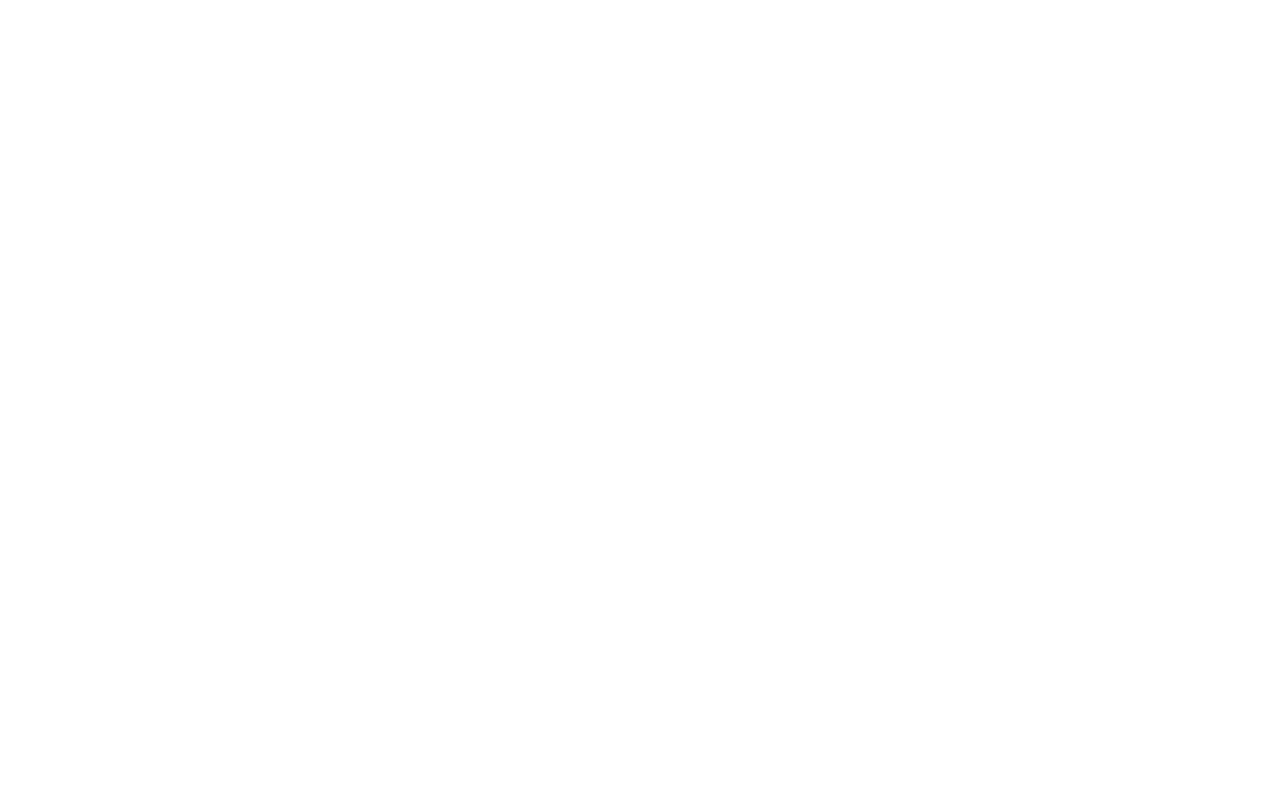
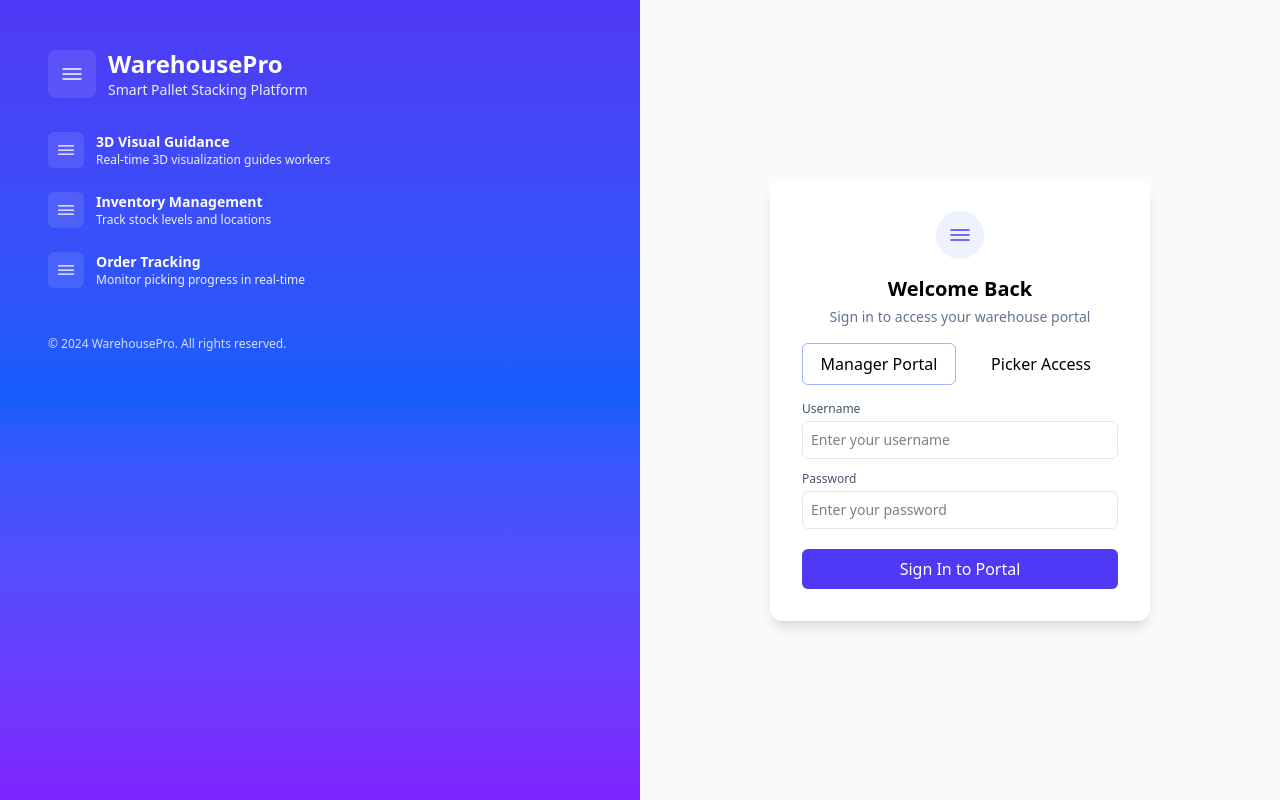
Before and after one commit to AI-Pallet-Piler/Front-end-Web, a React (Vite) app: page /login in a window 1280 px wide. Before the commit this address had no page. Built offline with nearby package versions, Linux system fonts and the light colour scheme.

Commit message:
Login page link fwith logout button
temp authentication (client sided) for manager, added the login page from figma linked to the applicaition

TO add: picker login for app

```diff
--- a/src/App.tsx
+++ b/src/App.tsx
@@ -8,11 +8,18 @@
 import AddProduct from "./pages/AddProduct";
 import EditProduct from "./pages/EditProduct";
 import ViewInventory from "./pages/ViewInventory";
+import Login from "./pages/Login";
+import RequireAuth from "./routes/RequireAuth";
 
 function App() {
   return (
     <BrowserRouter>
       <Routes>
+        {/* Public route: login (no sidebar/layout) */}
+        <Route path="/login" element={<Login />} />
+
+        {/* Protected app routes: require auth, then render Layout with sidebar */}
+        <Route element={<RequireAuth />}>
           <Route element={<Layout />}>
             <Route path="/" element={<Navigate to="/dashboard" replace />} />
             <Route path="/dashboard" element={<Dashboard />} />
@@ -31,6 +38,7 @@
               <Route path="/users" element={<Users />} />
             </Route>
           </Route>
+        </Route>
       </Routes>
     </BrowserRouter>
   );
--- a/src/components/Layout.tsx
+++ b/src/components/Layout.tsx
@@ -1,20 +1,19 @@
-import { Outlet } from "react-router-dom";
+import { Outlet, Navigate } from "react-router-dom";
 import { Sidebar } from "./Sidebar";
 import { useAuth } from "../context/AuthContext";
 import TopBar from "./TopBar";
-import Footer from "./Footer";
 
 const year = new Date().getFullYear();
 const Layout = () => {
-  const { user } = useAuth();
+  const { user, logout } = useAuth();
 
-  if (!user) return <div className="p-8">Not authenticated</div>;
+  if (!user) return <Navigate to="/login" replace />;
 
   return (
     <div className="min-h-screen flex bg-slate-950 font-sans">
       {/* LEFT SIDEBAR */}
       <aside className="shrink-0">
-        <Sidebar role={user.role} />
+        <Sidebar role={user.role} onLogout={logout} />
       </aside>
 
       {/* RIGHT SIDE */}
--- a/src/data/navItems.ts
+++ b/src/data/navItems.ts
@@ -7,7 +7,7 @@
   type LucideIcon,
 } from "lucide-react";
 
-export type UserRole = "admin" | "manager";
+export type UserRole = "admin" | "manager" | "picker";
 
 export type NavItem = {
   label: string;
--- /dev/null
+++ b/src/pages/Login.tsx
@@ -0,0 +1,161 @@
+import React, { useState } from 'react'
+import { useNavigate } from 'react-router-dom'
+import { useAuth } from '../context/AuthContext'
+import type { UserRole } from '../data/navItems'
+
+type Role = UserRole
+
+interface LoginState {
+  role: Role
+  username: string
+  password: string
+}
+
+const Login: React.FC = () => {
+  const [state, setState] = useState<LoginState>({ role: 'manager', username: '', password: '' })
+  const navigate = useNavigate()
+  const { login } = useAuth()
+
+  const handleChange = (e: React.ChangeEvent<HTMLInputElement>) => {
+    const { name, value } = e.target
+    setState((s) => ({ ...s, [name]: value } as LoginState))
+  }
+
+  const handleRole = (role: Role) => setState((s) => ({ ...s, role }))
+
+  const handleSubmit = (e: React.FormEvent) => {
+    e.preventDefault()
+    // API gateway isn't ready yet — simulate a login attempt
+    console.log('Login attempt:', { role: state.role, username: state.username })
+    if (state.username && state.password) {
+      // demo login through context so the app updates immediately
+      login(state.role, state.username)
+      navigate('/')
+    } else {
+      alert('Enter username and password (demo).')
+    }
+  }
+
+  return (
+    <div className="min-h-screen grid grid-cols-2">
+      <div className="bg-gradient-to-b from-indigo-600 via-blue-600 to-violet-600 text-white p-12">
+        <div className="max-w-sm">
+          <div className="flex items-center mb-8">
+            <div className="p-3 bg-white/10 rounded-lg mr-3">
+              <svg className="w-6 h-6" fill="none" stroke="currentColor" viewBox="0 0 24 24">
+                <path strokeWidth="1.5" strokeLinecap="round" strokeLinejoin="round" d="M3 7h18M3 12h18M3 17h18" />
+              </svg>
+            </div>
+            <div>
+              <h1 className="text-2xl font-bold">WarehousePro</h1>
+              <p className="text-sm opacity-90">Smart Pallet Stacking Platform</p>
+            </div>
+          </div>
+
+          <ul className="space-y-6 text-sm">
+            <li className="flex items-start">
+              <div className="mr-3 p-2 bg-white/10 rounded-md">
+                <svg className="w-5 h-5" fill="none" stroke="currentColor" viewBox="0 0 24 24">
+                  <path strokeWidth="1.5" strokeLinecap="round" strokeLinejoin="round" d="M3 7h18M3 12h18M3 17h18" />
+                </svg>
+              </div>
+              <div>
+                <div className="font-semibold">3D Visual Guidance</div>
+                <div className="text-xs opacity-90">Real-time 3D visualization guides workers</div>
+              </div>
+            </li>
+
+            <li className="flex items-start">
+              <div className="mr-3 p-2 bg-white/10 rounded-md">
+                <svg className="w-5 h-5" fill="none" stroke="currentColor" viewBox="0 0 24 24">
+                  <path strokeWidth="1.5" strokeLinecap="round" strokeLinejoin="round" d="M3 7h18M3 12h18M3 17h18" />
+                </svg>
+              </div>
+              <div>
+                <div className="font-semibold">Inventory Management</div>
+                <div className="text-xs opacity-90">Track stock levels and locations</div>
+              </div>
+            </li>
+
+            <li className="flex items-start">
+              <div className="mr-3 p-2 bg-white/10 rounded-md">
+                <svg className="w-5 h-5" fill="none" stroke="currentColor" viewBox="0 0 24 24">
+                  <path strokeWidth="1.5" strokeLinecap="round" strokeLinejoin="round" d="M3 7h18M3 12h18M3 17h18" />
+                </svg>
+              </div>
+              <div>
+                <div className="font-semibold">Order Tracking</div>
+                <div className="text-xs opacity-90">Monitor picking progress in real-time</div>
+              </div>
+            </li>
+          </ul>
+
+          <div className="text-xs opacity-80 mt-12">© 2024 WarehousePro. All rights reserved.</div>
+        </div>
+      </div>
+
+      <div className="flex items-center justify-center p-8 bg-gray-50">
+        <div className="w-[380px] bg-white rounded-xl shadow-lg p-8">
+          <div className="flex justify-center mb-4">
+            <div className="bg-indigo-50 p-3 rounded-full">
+              <svg className="w-6 h-6 text-indigo-600" fill="none" stroke="currentColor" viewBox="0 0 24 24">
+                <path strokeWidth="1.5" strokeLinecap="round" strokeLinejoin="round" d="M3 7h18M3 12h18M3 17h18" />
+              </svg>
+            </div>
+          </div>
+
+          <h2 className="text-center text-xl font-semibold mb-1">Welcome Back</h2>
+          <p className="text-center text-sm text-slate-500 mb-4">Sign in to access your warehouse portal</p>
+
+          <div className="flex gap-2 mb-4">
+            <button
+              type="button"
+              onClick={() => handleRole('manager')}
+              className={`flex-1 p-2 rounded-md border ${state.role === 'manager' ? 'bg-white border-indigo-300' : 'bg-white/50 border-transparent'}`}>
+              Manager Portal
+            </button>
+            <button
+              type="button"
+              onClick={() => handleRole('picker')}
+              className={`flex-1 p-2 rounded-md border ${state.role === 'picker' ? 'bg-white border-indigo-300' : 'bg-white/50 border-transparent'}`}>
+              Picker Access
+            </button>
+          </div>
+
+          <form onSubmit={handleSubmit} className="space-y-3">
+            <div>
+              <label className="text-xs block mb-1 text-slate-600">Username</label>
+              <input
+                name="username"
+                value={state.username}
+                onChange={handleChange}
+                className="w-full p-2 border border-slate-200 rounded-md text-sm"
+                placeholder="Enter your username"
+                required
+              />
+            </div>
+
+            <div>
+              <label className="text-xs block mb-1 text-slate-600">Password</label>
+              <input
+                name="password"
+                type="password"
+                value={state.password}
+                onChange={handleChange}
+                className="w-full p-2 border border-slate-200 rounded-md text-sm"
+                placeholder="Enter your password"
+                required
+              />
+            </div>
+
+            <button type="submit" className="w-full bg-indigo-600 hover:bg-indigo-700 text-white py-2 rounded-md mt-2">
+              Sign In to Portal
+            </button>
+          </form>
+        </div>
+      </div>
+    </div>
+  )
+}
+
+export default Login
--- /dev/null
+++ b/src/routes/RequireAuth.tsx
@@ -0,0 +1,8 @@
+import { Navigate, Outlet } from "react-router-dom";
+import { useAuth } from "../context/AuthContext";
+
+export default function RequireAuth() {
+  const { user } = useAuth();
+  if (!user) return <Navigate to="/login" replace />;
+  return <Outlet />;
+}
```
Also changed, not shown: 1 other file (tests, documents, lock files or other folders). Lines whose indentation alone changed are shown as unchanged.
